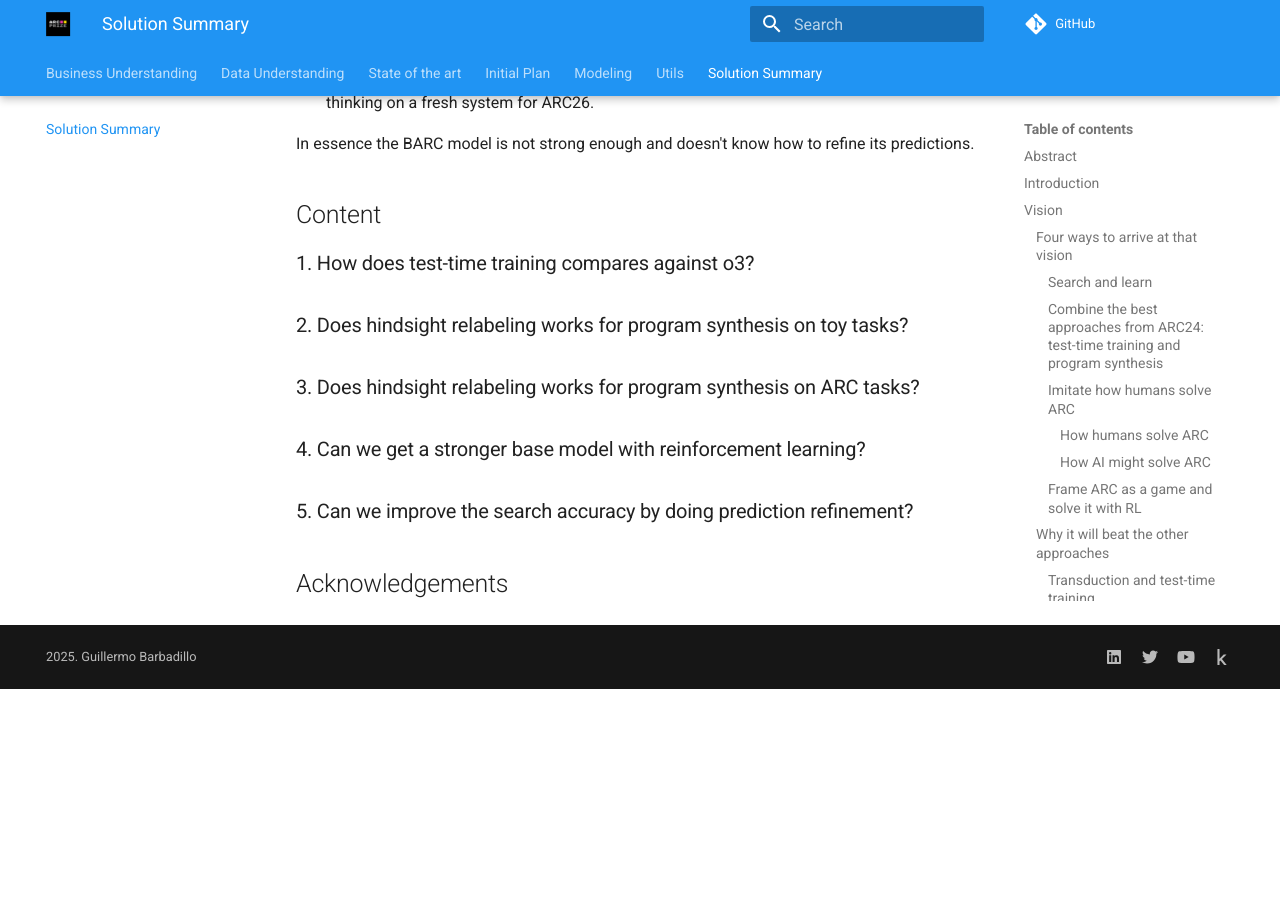
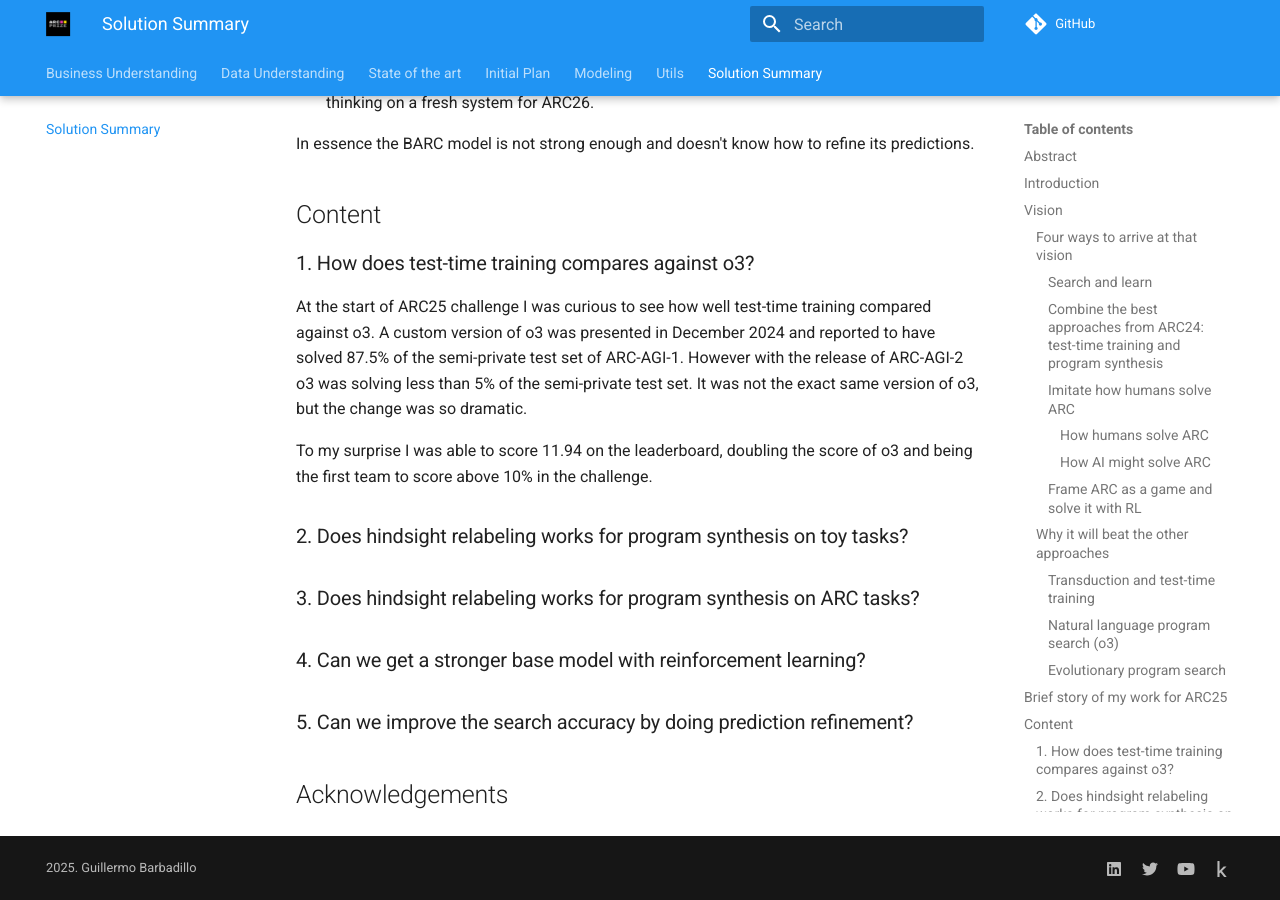
Before and after one commit to ironbar/arc25, an MkDocs documentation site: the page built from docs/05_Solution_Summary.md, in a window 1280 px wide and 900 px high, scrolled down 6239 px. Built offline with MkDocs 1.6.1 and Material for MkDocs 9.7.7, drawn with Linux system fonts in a browser that asks for light colours; comment, search, counter and statistics services are not loaded; before the commit the page ends 6928 px from its top, so only the background shows below that.

Commit message:
work on solution summary

```diff
--- a/docs/05_Solution_Summary.md
+++ b/docs/05_Solution_Summary.md
@@ -193,6 +193,15 @@ In essence the BARC model is not strong enough and doesn't know how to refine it
 
 ### 1. How does test-time training compares against o3?
 
+At the start of ARC25 challenge I was curious to see how well test-time training
+compared against o3. A custom version of o3 was presented in December 2024 and reported to have solved 87.5% of the semi-private test set of ARC-AGI-1. However with the release
+of ARC-AGI-2 o3 was solving less than 5% of the semi-private test set. It was not
+the exact same version of o3, but the change was so dramatic.
+
+To my surprise I was able to score 11.94 on the leaderboard, doubling the score of o3
+and being the first team to score above 10% in the challenge.
+
+
 ### 2. Does hindsight relabeling works for program synthesis on toy tasks?
 
 ### 3. Does hindsight relabeling works for program synthesis on ARC tasks?
```
